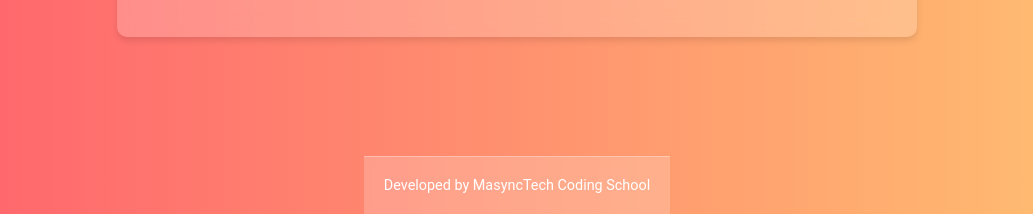
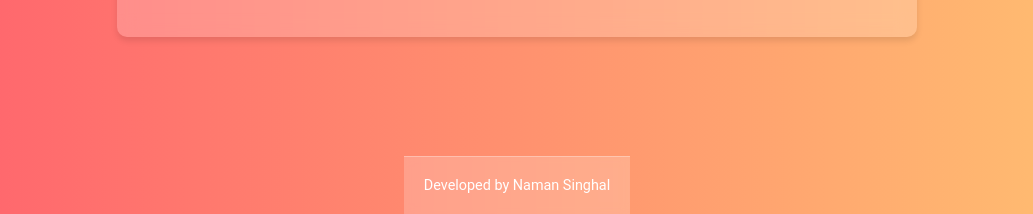
Before and after one commit to namansinghal111/countdowntimer, a plain HTML site: page index.html in a window 1280 px wide. Shown: the part 586-800 px from the top of the page, without its empty margins (123-1156 px from the left). Drawn offline with Linux system fonts and the light colour scheme.

Commit message:
Update index.html

```diff
--- a/index.html
+++ b/index.html
@@ -29,7 +29,7 @@
         <span id="seconds" data-label="Seconds">00</span>
       </div>
     </div>
-    <footer>Developed by MasyncTech Coding School</footer>
+    <footer>Developed by Naman Singhal</footer>
     <script src="script.js"></script>
   </body>
 </html>
```
